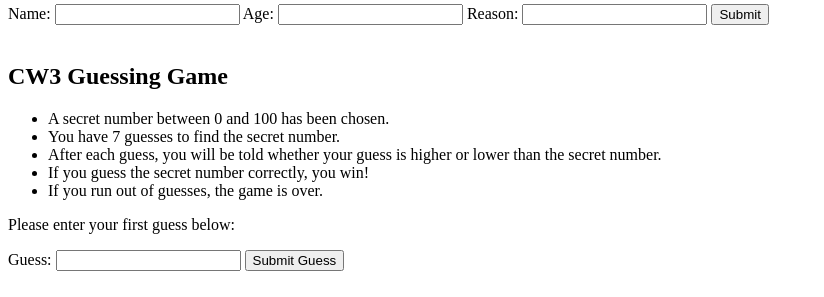
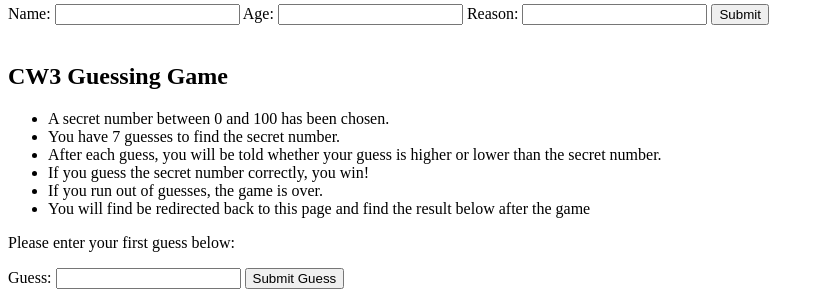
Before and after one commit to alvasi/alva_zhang_sse_lab2, a Flask app: page / in a window 1280 px wide. Shown: the part 798-1095 px from the top of the page, without its empty margins (0-824 px from the left). Before the commit the page ends 1069 px from the top, so only its background shows below. Run offline with Flask 3, Linux system fonts and the light colour scheme.

Commit message:
stylistic changes

```diff
--- a/api/templates/index.html
+++ b/api/templates/index.html
@@ -26,6 +26,7 @@
         <li>After each guess, you will be told whether your guess is higher or lower than the secret number.</li>
         <li>If you guess the secret number correctly, you win!</li>
         <li>If you run out of guesses, the game is over.</li>
+        <li>You will find be redirected back to this page and find the result below after the game</li>
     </ul>
     {% if result %}
         <p><strong>{{ result }}</strong></p>
```
